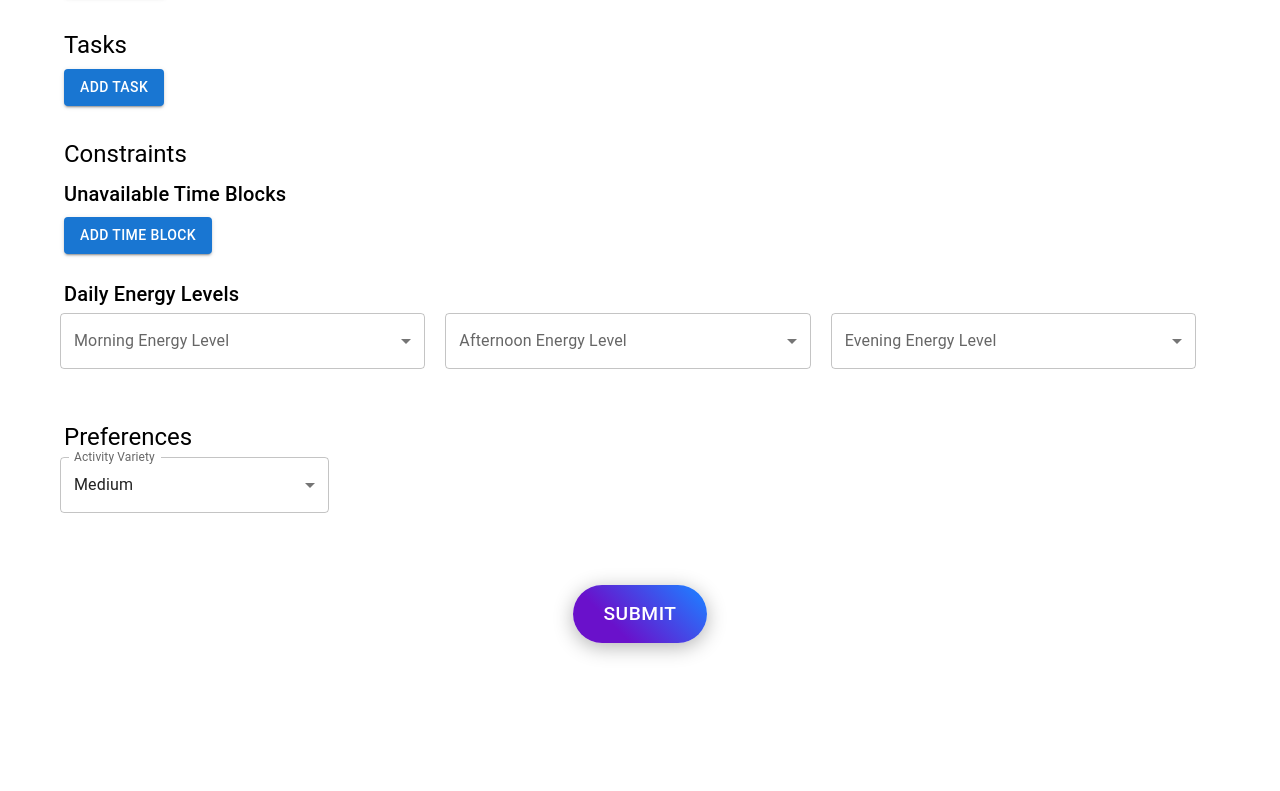
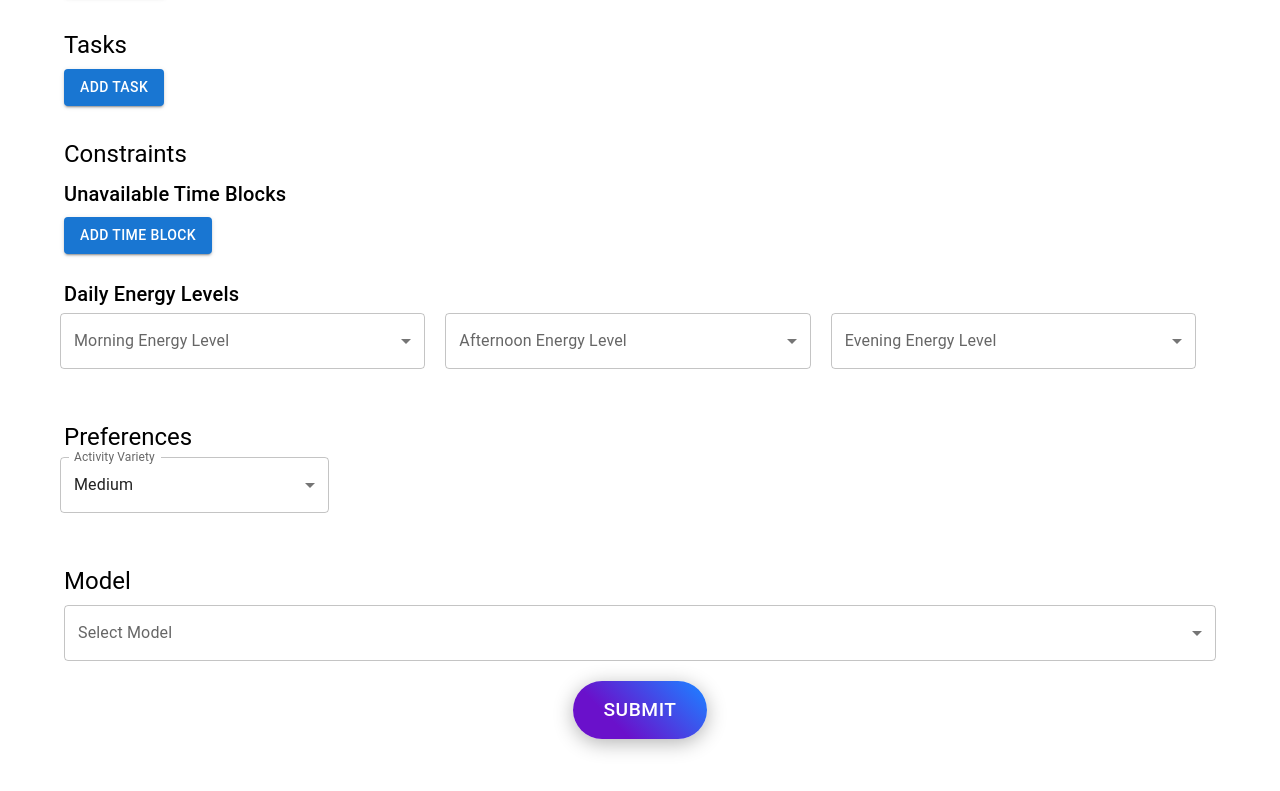
Before and after one commit to mavsankar/AI-Scheduler, a React (Create React App) app: page /create in a window 1280 px wide. Shown: the part 854-1645 px from the top of the page. Before the commit the page ends 1549 px from the top, so only its background shows below. Built offline with nearby package versions, Linux system fonts and the light colour scheme.

Commit message:
chore: Update lazy loading for images, improve homepage UI, and fix typography in GoalLegend

```diff
--- a/src/App.js
+++ b/src/App.js
@@ -30,7 +30,7 @@ function App() {
     localStorage.setItem('weeklyScheduleForm', JSON.stringify(storedValues));
 
     setOutputLoading(true);
-    fetch('https://ai-scheduler-backend.mavsankar.com/schedule', {
+    fetch(`https://ai-scheduler-backend.mavsankar.com/schedule?model_name=${values.model_name}`, {
       method: 'POST',
       headers: {
         'Content-Type': 'application/json',
--- a/src/components/InputForm/InputForm.js
+++ b/src/components/InputForm/InputForm.js
@@ -56,6 +56,7 @@ const InputForm = ({ onSubmit, isLoading }) => {
         preferences: {
             activity_variety: 'medium'
         },
+        model_name: null,
     };
 
     const validationSchema = Yup.object({
@@ -108,6 +109,7 @@ const InputForm = ({ onSubmit, isLoading }) => {
             activity_variety: Yup.string().oneOf(['high', 'medium', 'low']),
 
         }),
+        model_name: Yup.string().required('Required'),
     });
 
     const handleScheduleChange = (event) => {
@@ -600,8 +602,23 @@ const InputForm = ({ onSubmit, isLoading }) => {
                         </StyledGrid>
                     </Box>
 
+                    <Typography variant="h5" component="h2" gutterBottom>
+                        Model
+                    </Typography>
+                    <Box mb={4} textAlign="center">
+                        <Field
+                            as={TextField}
+                            select
+                            label="Select Model"
+                            name="model_name"
+                            fullWidth
+                            error={touched.model_name && !!errors.model_name}
+                            helperText={touched.model_name && errors.model_name}
+                        >
+                            <MenuItem value="gemini-1.5-pro">Gemini 1.5 Pro</MenuItem>
+                            <MenuItem value="gemini-1.5-flash">Gemini 1.5 Flash</MenuItem>
+                        </Field>
 
-                    <Box mb={4} textAlign="center">
                         <GradientButton disabled={isLoading} type="submit" variant="contained" size="large">
                             Submit
                         </GradientButton>
```
Also changed, not shown: 1 other file (tests, documents, lock files or other folders).
